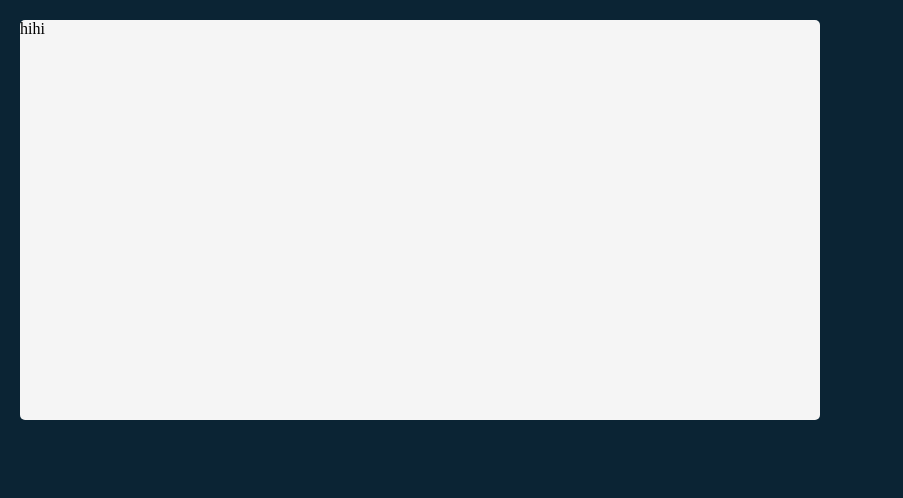
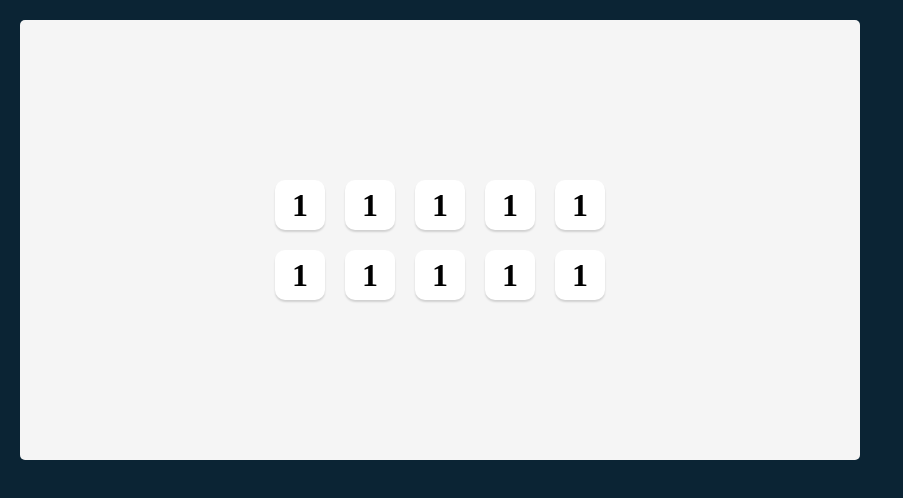
Before and after one commit to Seongbae94/Tenzies, a React (Create React App) app: page / in a window 1280 px wide. Shown: the top 498 px of the page, without its empty margins (0-903 px from the left). Built offline with nearby package versions, Linux system fonts and the light colour scheme.

Commit message:
add skeleton of component
1. add die component
2. add some styles

```diff
--- a/src/App.js
+++ b/src/App.js
@@ -1,5 +1,22 @@
+import Die from "./components/Die";
+
 function App() {
-  return <main>hihi</main>;
+  return (
+    <main>
+      <div className="dice-container">
+        <Die value={1} />
+        <Die value={1} />
+        <Die value={1} />
+        <Die value={1} />
+        <Die value={1} />
+        <Die value={1} />
+        <Die value={1} />
+        <Die value={1} />
+        <Die value={1} />
+        <Die value={1} />
+      </div>
+    </main>
+  );
 }
 
 export default App;
--- /dev/null
+++ b/src/components/Die.js
@@ -0,0 +1,11 @@
+import React from "react";
+
+const Die = ({ value }) => {
+  return (
+    <div className="die-face">
+      <h2 className="die-num">{value}</h2>
+    </div>
+  );
+};
+
+export default Die;
--- a/src/index.css
+++ b/src/index.css
@@ -9,4 +9,31 @@
   height: 400px;
   max-width: 800px;
   border-radius: 5px;
+  padding: 20px;
+  display: flex;
+  flex-direction: column;
+  justify-content: center;
+  align-items: center;
 }
+
+.dice-container {
+  display: grid;
+  grid-template: auto auto / repeat(5, 1fr);
+  gap: 20px;
+}
+
+.die-face {
+  height: 50px;
+  width: 50px;
+  box-shadow: 0px 2px 2px rgba(0 ,0, 0, 0.15);
+  border-radius: 10px;
+  display: flex;
+  justify-content: center;
+  align-items: center;
+  cursor: pointer;
+  background-color: white;
+}
+
+.die-num {
+  font-size: 2rem;
+}
```
Also changed, not shown: 1 other file (tests, documents, lock files or other folders).
